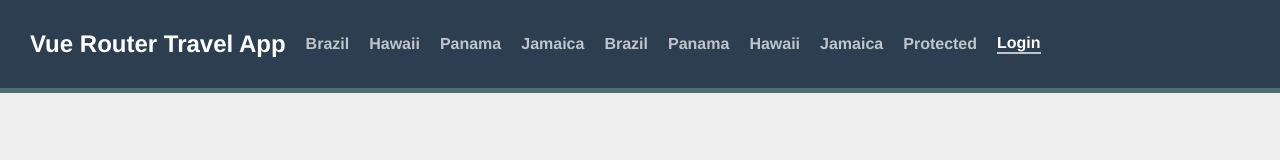
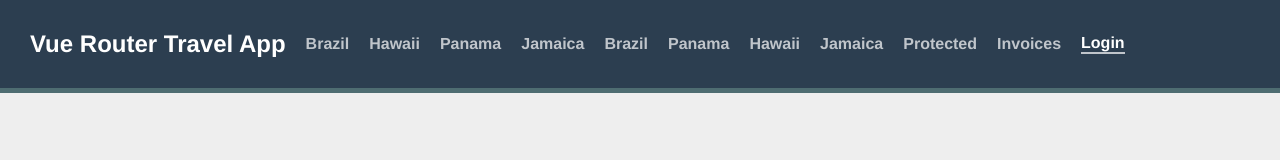
Before and after one commit to MarceloDiasSchneider/vue-travel-app, a Vue app: page /login in a window 1280 px wide. Shown: the top 160 px of the page. Built offline with nearby package versions, Linux system fonts and the light colour scheme.

Commit message:
create invouces and use query to redirect the user to the page that he want after success login

```diff
--- a/src/components/TheNavigation.vue
+++ b/src/components/TheNavigation.vue
@@ -16,6 +16,7 @@
       {{ destination.name }}
     </router-link>
     <router-link :to="{ name: 'protected' }">Protected</router-link>
+    <router-link :to="{ name: 'invoices' }">Invoices</router-link>
     <router-link :to="{ name: 'login' }">Login</router-link>
   </div>
 </template>
--- a/src/router/index.js
+++ b/src/router/index.js
@@ -64,6 +64,15 @@ const routes = [
       requiresAuth: true,
     },
   },
+  {
+    path: "/invoices",
+    name: "invoices",
+    component: () =>
+      import(/* webpackChunkName: "invoices" */ "../views/Invoices.vue"),
+    meta: {
+      requiresAuth: true,
+    },
+  },
 
   {
     path: "/brazil",
@@ -114,7 +123,7 @@ const router = createRouter({
 
 router.beforeEach((to) => {
   if (to.meta.requiresAuth && !window.user) {
-    return { name: "login" };
+    return { name: "login", query: { redirect: to.fullPath } };
   }
   if (to.path === "/login" && window.user) {
     return { name: "protected" };
--- /dev/null
+++ b/src/views/Invoices.vue
@@ -0,0 +1,5 @@
+<template>
+  <div>
+    <h1>Invoices</h1>
+  </div>
+</template>
--- a/src/views/Login.vue
+++ b/src/views/Login.vue
@@ -21,7 +21,8 @@ export default {
   methods: {
     login() {
       window.user = this.username;
-      this.$router.push({ name: "protected" });
+      const redirectPath = this.$route.query.redirect || { name: "protected" };
+      this.$router.push(redirectPath);
     },
   },
 };
```
